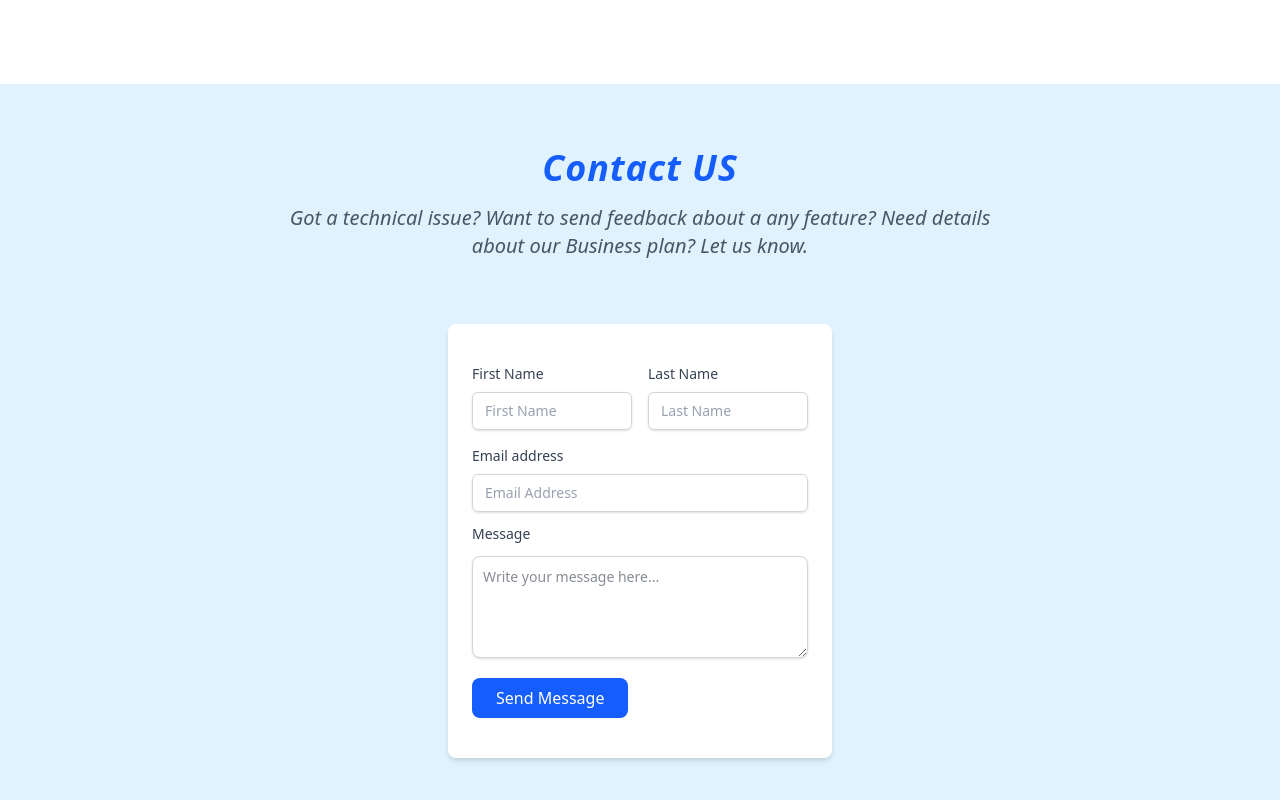
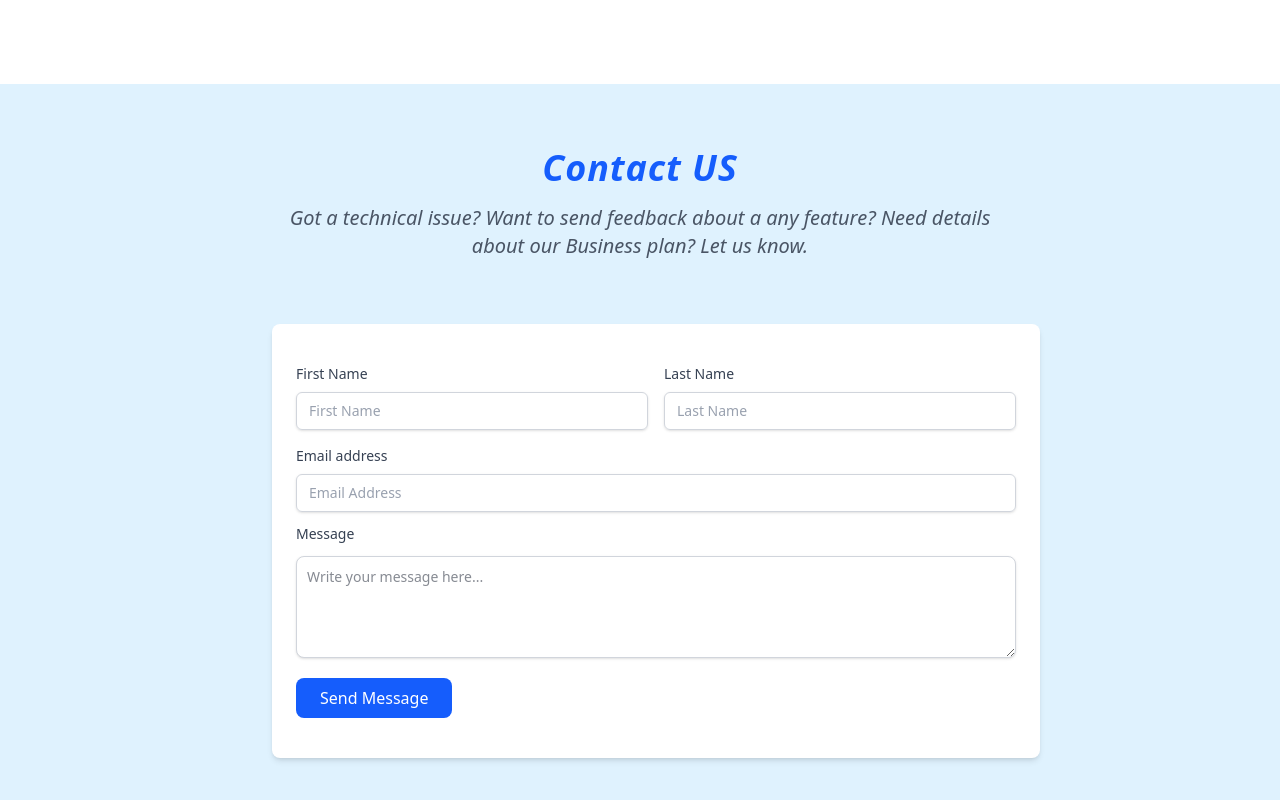
Before and after one commit to ahmedabdelrshed/Med_VQA_Frontend, a React (Vite) app: page / in a window 1280 px wide. Shown: the part 1968-2768 px from the top of the page. Built offline with nearby package versions, Linux system fonts and the light colour scheme.

Commit message:
edit contact us section ui

```diff
--- a/src/components/ContactUS/ContactUS.tsx
+++ b/src/components/ContactUS/ContactUS.tsx
@@ -12,8 +12,8 @@ const ContactUS = () => {
           Got a technical issue? Want to send feedback about a any feature? Need
           details about our Business plan? Let us know.
         </p>
-        <div className="p-6 lg:py-10 bg-white max-w-sm md:w-[768px]  m-auto space-y-6 rounded-lg shadow-md">
-          <div className="flex flex-col md:flex-row lg:space-x-4  mb-4">
+        <div className="p-6 lg:py-10 bg-white  lg:w-[768px]  m-auto space-y-6 rounded-lg shadow-md">
+          <div className="flex flex-col md:flex-row md:space-x-4  mb-4">
             <div className="w-full mb-4 md:mb-0">
               <label
                 htmlFor="firstName"
```
